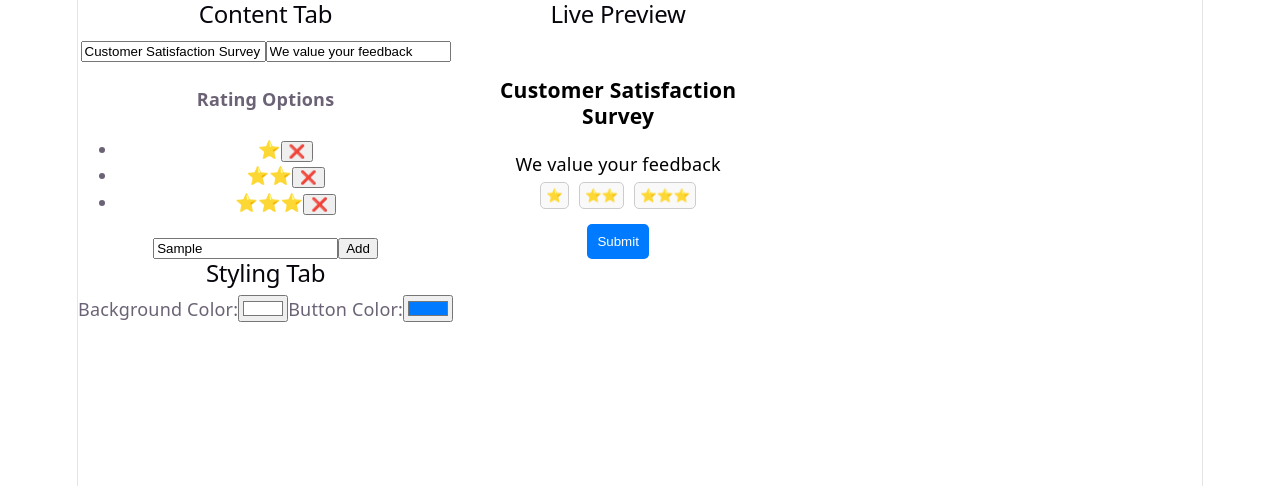
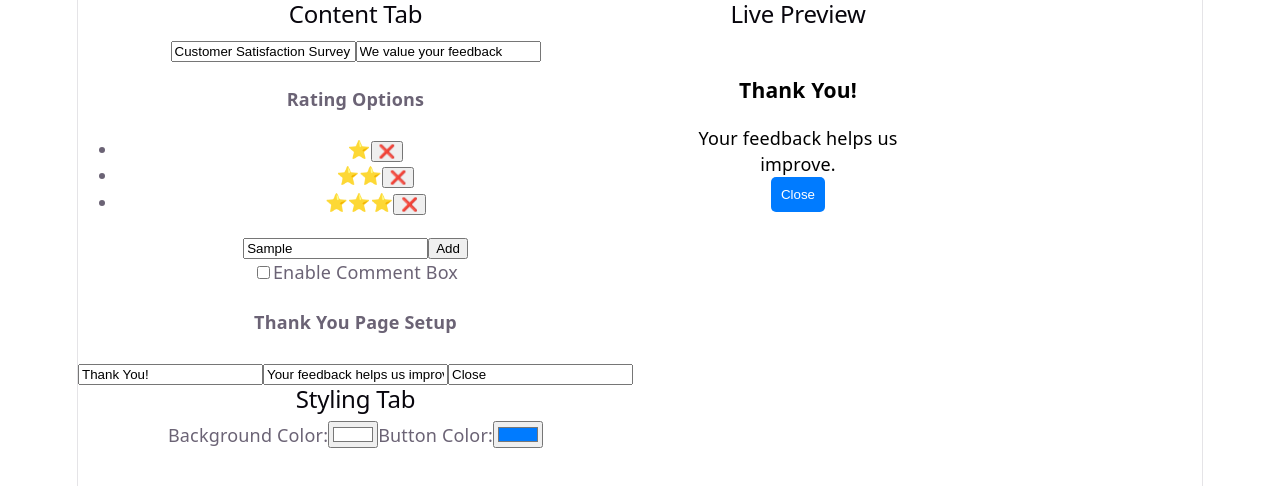
Before and after one commit to codesage9/Customer_Satisfaction_CSAT, a React (Vite) app: page / in a window 1280 px wide. Both pictures are taken after typing "Sample" into the empty fields and a click on the button "Submit". Shown: the top 486 px of the page. Built offline with nearby package versions, Linux system fonts and the light colour scheme.

Commit message:
Added CommentBox and ThankYouPage

```diff
--- a/src/App.jsx
+++ b/src/App.jsx
@@ -3,6 +3,8 @@ import ContentTab from "./components/ContentTab";
 import StylingTab from "./components/StylingTab";
 import Preview from "./components/Preview";
 import RatingOptions from "./components/RatingOptions";
+import CommentBox from "./components/CommentBox";
+import ThankYouPage from "./components/ThankYouPage";
 
 function App() {
   const [content, setContent] = useState({
@@ -19,6 +21,15 @@ function App() {
   // NEW: ratings state
   const [ratings, setRatings] = useState(["⭐", "⭐⭐", "⭐⭐⭐"]);
 
+  const [showComment, setShowComment] = useState(false);
+  const [comment, setComment] = useState("");
+
+  const [thankYou, setThankYou] = useState({
+  title: "Thank You!",
+  subtitle: "Your feedback helps us improve.",
+  buttonText: "Close",
+});
+
   return (
     <div style={{ display: "flex", gap: "20px" }}>
       <div>
@@ -28,14 +39,32 @@ function App() {
         {/* NEW: Rating Options */}
         <RatingOptions ratings={ratings} setRatings={setRatings} />
 
+        {/* NEW: Comment Box */}
+        <CommentBox
+          showComment={showComment}
+          setShowComment={setShowComment}
+          comment={comment}
+          setComment={setComment}
+        />
+
+        {/* NEW: Thank You Page Setup */}
+        <ThankYouPage thankYou={thankYou} setThankYou={setThankYou} />
+
         <h2>Styling Tab</h2>
         <StylingTab style={style} setStyle={setStyle} />
       </div>
 
       <div>
         <h2>Live Preview</h2>
-        {/* Pass ratings into Preview */}
-        <Preview content={content} style={style} ratings={ratings} />
+        {/* Pass ratings + comment into Preview */}
+        <Preview
+          content={content}
+          style={style}
+          ratings={ratings}
+          showComment={showComment}
+          comment={comment}
+          thankYou={thankYou}
+        />
       </div>
     </div>
   );
--- /dev/null
+++ b/src/components/CommentBox.jsx
@@ -0,0 +1,25 @@
+function CommentBox({ showComment, setShowComment, comment, setComment }) {
+  return (
+    <div>
+      <label>
+        <input
+          type="checkbox"
+          checked={showComment}
+          onChange={(e) => setShowComment(e.target.checked)}
+        />
+        Enable Comment Box
+      </label>
+
+      {showComment && (
+        <textarea
+          value={comment}
+          onChange={(e) => setComment(e.target.value)}
+          placeholder="Write your feedback..."
+          style={{ width: "100%", height: "80px", marginTop: "10px" }}
+        />
+      )}
+    </div>
+  );
+}
+
+export default CommentBox;
--- a/src/components/Preview.jsx
+++ b/src/components/Preview.jsx
@@ -1,4 +1,37 @@
-function Preview({ content, style, ratings }) {
+import { useState } from "react";
+
+function Preview({ content, style, ratings, showComment, comment, thankYou }) {
+  const [submitted, setSubmitted] = useState(false);
+
+  if (submitted) {
+    return (
+      <div
+        style={{
+          backgroundColor: style.bgColor,
+          color: style.textColor,
+          padding: "20px",
+          borderRadius: "10px",
+          width: "250px",
+        }}
+      >
+        <h3>{thankYou.title}</h3>
+        <p>{thankYou.subtitle}</p>
+        <button
+          style={{
+            backgroundColor: style.buttonColor,
+            color: "#fff",
+            padding: "10px",
+            border: "none",
+            borderRadius: "5px",
+          }}
+          onClick={() => setSubmitted(false)}
+        >
+          {thankYou.buttonText}
+        </button>
+      </div>
+    );
+  }
+
   return (
     <div
       style={{
@@ -12,7 +45,6 @@ function Preview({ content, style, ratings }) {
       <h3>{content.title}</h3>
       <p>{content.subtitle}</p>
 
-      {/* NEW: Ratings section */}
       <div style={{ marginBottom: "10px" }}>
         {ratings.map((r, i) => (
           <button
@@ -31,6 +63,15 @@ function Preview({ content, style, ratings }) {
         ))}
       </div>
 
+      {showComment && (
+        <textarea
+          value={comment}
+          readOnly
+          placeholder="Your feedback..."
+          style={{ width: "100%", height: "60px", marginBottom: "10px" }}
+        />
+      )}
+
       <button
         style={{
           backgroundColor: style.buttonColor,
@@ -39,6 +80,7 @@ function Preview({ content, style, ratings }) {
           border: "none",
           borderRadius: "5px",
         }}
+        onClick={() => setSubmitted(true)}
       >
         Submit
       </button>
--- /dev/null
+++ b/src/components/ThankYouPage.jsx
@@ -0,0 +1,27 @@
+function ThankYouPage({ thankYou, setThankYou }) {
+  return (
+    <div>
+      <h4>Thank You Page Setup</h4>
+      <input
+        type="text"
+        value={thankYou.title}
+        onChange={(e) => setThankYou({ ...thankYou, title: e.target.value })}
+        placeholder="Thank You Title"
+      />
+      <input
+        type="text"
+        value={thankYou.subtitle}
+        onChange={(e) => setThankYou({ ...thankYou, subtitle: e.target.value })}
+        placeholder="Thank You Subtitle"
+      />
+      <input
+        type="text"
+        value={thankYou.buttonText}
+        onChange={(e) => setThankYou({ ...thankYou, buttonText: e.target.value })}
+        placeholder="Button Text"
+      />
+    </div>
+  );
+}
+
+export default ThankYouPage;
```
